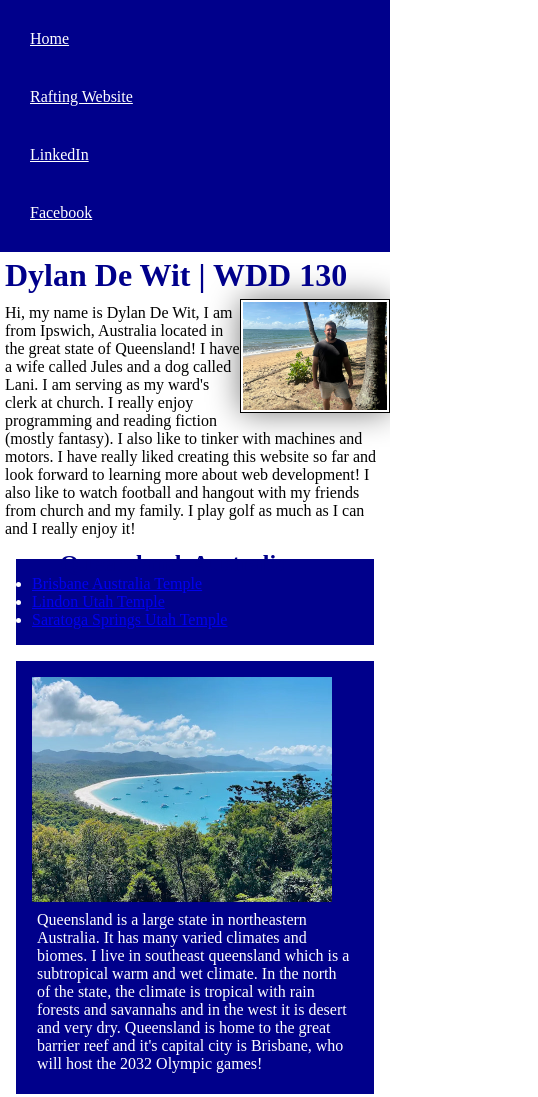
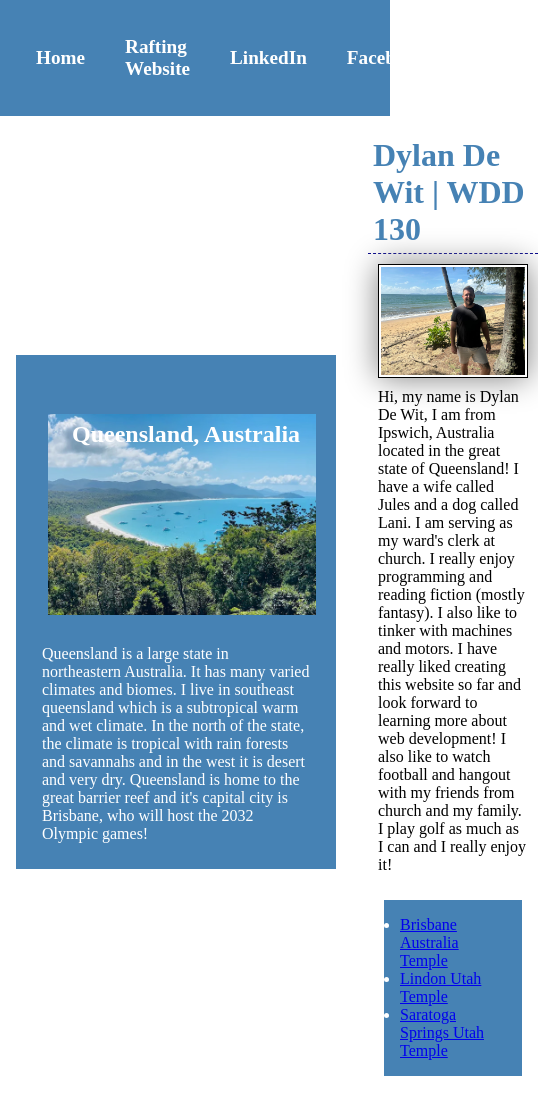
Before and after one commit to d-dw-labs/wdd130, a plain HTML site: page index.html in a window 390 px wide. Shown: the top 1097 px of the page, 538 px wide, since content can reach past the window. Drawn offline with Linux system fonts and the light colour scheme.

Commit message:
Refactor layout structure in index.html and enhance CSS styles for improved design and responsiveness

```diff
--- a/index.html
+++ b/index.html
@@ -19,6 +19,7 @@
             <a href="https://www.facebook.com" target="_blank" rel="noopener">Facebook</a>
         </nav>
     </header>
+    <div class="grid">
         <main>
             <h1>Dylan De Wit | WDD 130</h1>
             <img src="images/profile.jpg" alt="Hello, my name is Dylan De Wit." width="200">
@@ -36,6 +37,7 @@
             <img src="images/qld-australia.jpg" alt="Queensland, Australia">
             <p>Queensland is a large state in northeastern Australia. It has many varied climates and biomes. I live in southeast queensland which is a subtropical warm and wet climate. In the north of the state, the climate is tropical with rain forests and savannahs and in the west it is desert and very dry. Queensland is home to the great barrier reef and it's capital city is Brisbane, who will host the 2032 Olympic games!</p>
         </aside>
+    </div>
     <footer>
         <p>&copy;2026 * Dylan De Wit * Ipswich, Australia</p>
     </footer>
--- a/styles/styles.css
+++ b/styles/styles.css
@@ -5,43 +5,53 @@
 }
 
 nav {
-    background-color: darkblue;
-    padding: 10px;
+    background-color: steelblue;
+    padding: 1rem;
+    display: flex;
+    justify-content: space-evenly;
+    align-items: center;
 }
 
 nav a {
     color: white;
     display: block;
     padding: 20px;
+    text-decoration: none;
+    font-size: 1.2rem;
+    font-weight: 700;
 }
 
-main {
+header,
+.grid,
+footer {
     max-width: 840px;
 }
 
 h1 {
-    color: darkblue;
+    color: steelblue;
     padding: 5px;
+    border-bottom: 1px dashed darkblue;
 }
 
 main img {
     width: 150px;
     height: auto;
     border: 1px solid black;
+    margin: 10px;
     padding: 2px;
     box-shadow: 0 0 30px gray;
     float: right;
 }
 
 p {
-    padding: 5px;
+    padding: 10px;
 }
 
 aside h2 {
-    position: absolute;
-    top: 550px;
-    left: 60px;
-    color: darkblue;
+    position: relative;
+    top: 50px;
+    left: 40px;
+    color: white;
 }
 
 aside box {
@@ -53,6 +63,7 @@ aside box {
 aside img {
     width: 300px;
     height: auto;
+    padding: 1rem;
 }
 
 footer {
@@ -66,6 +77,23 @@ footer {
     margin: 1rem;
     border: 1 px solid white;
     padding: 1rem;
-    background-color: darkblue;
+    background-color: steelblue;
     color: white;
 }
+
+.grid {
+    display: grid;
+    align-items: center;
+}
+
+main {
+    grid-column: 2/3;
+    margin: 1rem;
+}
+
+aside {
+    width: 20rem;
+    position: relative;
+    grid-column: 1/2;
+    grid-row: 1/2;
+}
--- a/week04/styles/flexbox-menu.css
+++ b/week04/styles/flexbox-menu.css
@@ -18,6 +18,11 @@ nav ul {
     align-items: center;
 }
 
+nav li {
+    justify-content: stretch;
+    flex-direction: column;
+}
+
 nav a {
     display: block;
     color: #fff;
--- a/week04/styles/flexbox.css
+++ b/week04/styles/flexbox.css
@@ -8,6 +8,7 @@ body {
     background-color: lightyellow;
     display: flex;
     flex-wrap: wrap;
+    justify-content: space-around;
 }
 
 .flex-item {
--- a/week04/styles/layout-exercises.css
+++ b/week04/styles/layout-exercises.css
@@ -23,17 +23,26 @@ div {
 
 .flex {
     background-color: #aba;
+    display: flex;
+    justify-content: center;
+    align-items: center;
+
     /* write declarations here */
 
 }
 
 .grid {
     background-color: #abb;
+    display: grid;
+    place-items: center;
     /* write declarations here */
 
 }
 
 .container2 {
+    display: flex;
+    flex-wrap: wrap;
+    justify-content: space-around;
     /* write declarations here */
 
 }
@@ -44,11 +53,14 @@ div {
 }
 
 .container3 {
+    display: grid;
+    grid-template-columns: 1fr 1fr 1fr;
     /* write declarations here */
 
 }
 
 .columns-3 {
+    grid-column: 1 / 4;
     /* write declaration here */
 
 }
```
Also changed, not shown: wwr/about.html (+1 -1 lines). Lines whose indentation alone changed are shown as unchanged.
